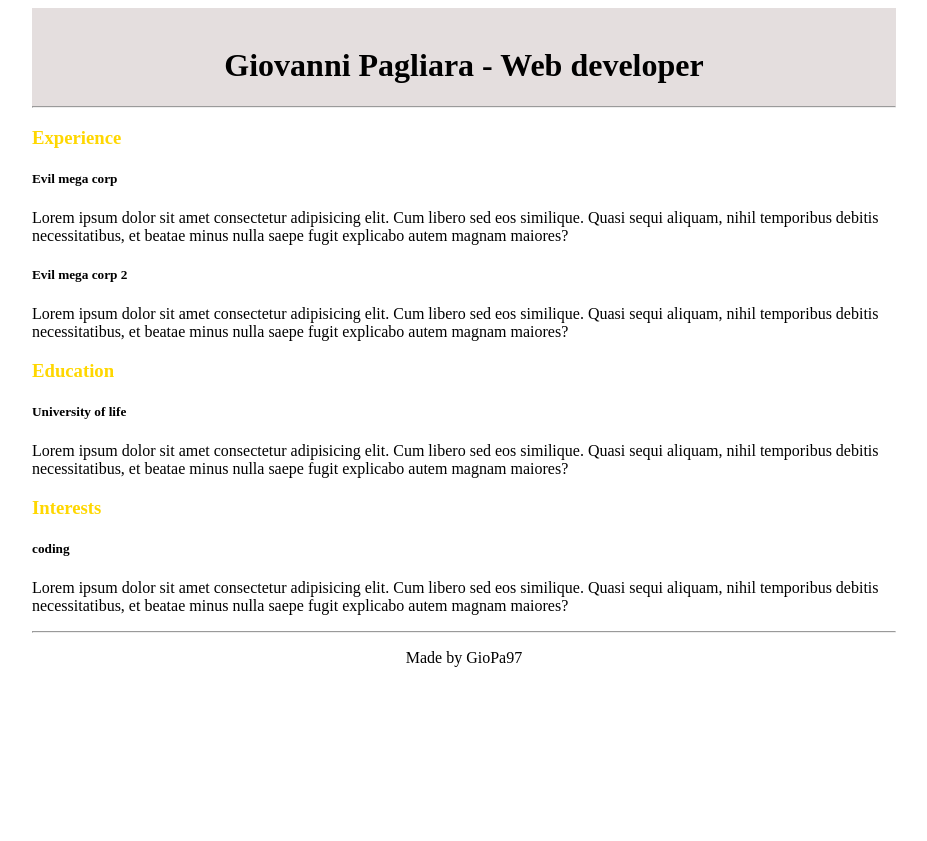
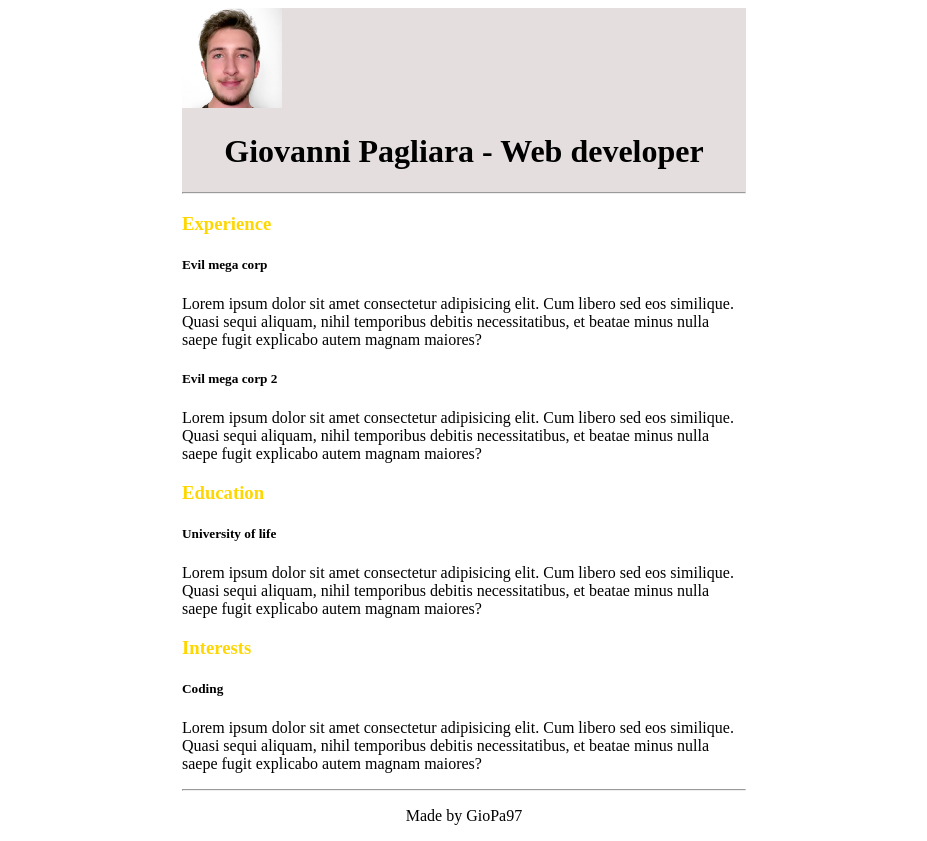
Before and after one commit to GioPa97/html-css-curriculum-vitae, a plain HTML site: page index.html in a window 1280 px wide. Shown: the whole page, without its empty margins (176-1103 px from the left). Before the commit the page ends 800 px from the top, so only its background shows below. Drawn offline with Linux system fonts and the light colour scheme.

Commit message:
Layout completo ma non perfetto

```diff
--- a/index.html
+++ b/index.html
@@ -13,7 +13,7 @@
 
     <div class="div">
         <header>
-            <img src="" alt="">
+            <img src="img/img20.00.42.jpeg" alt="Persona normale"  width="100" height="100">
             <h1 class="centered">Giovanni Pagliara - Web developer</h1>
             <hr class="hrstyle">
         </header>
@@ -35,7 +35,7 @@
                 aliquam, nihil temporibus debitis necessitatibus, et beatae minus nulla saepe fugit explicabo autem
                 magnam maiores?</P>
             <h3 class="titlecolor">Interests</h3>
-            <h5>coding</H5>
+            <h5>Coding</H5>
             <P>Lorem ipsum dolor sit amet consectetur adipisicing elit. Cum libero sed eos similique. Quasi sequi
                 aliquam, nihil temporibus debitis necessitatibus, et beatae minus nulla saepe fugit explicabo autem
                 magnam maiores?</P>
--- a/style.css
+++ b/style.css
@@ -3,15 +3,18 @@
 
 }
 
-
+.allign {
+    text-align: center;
+    display: block;
+}
 
 
 
 
 .div {
     background-color: rgb(228, 222, 222);
-    margin-left: 200px;
-    margin-right: 200px;
+    margin-left: 350px;
+    margin-right: 350px;
 
 
 
@@ -23,8 +26,8 @@
 }
 
 .main {
-    margin-left: 200px;
-    margin-right: 200px
+    margin-left: 350px;
+    margin-right: 350px
 }
 
 .titlecolor {
```
Also changed, not shown: img/img20.00.42.jpeg (added).
